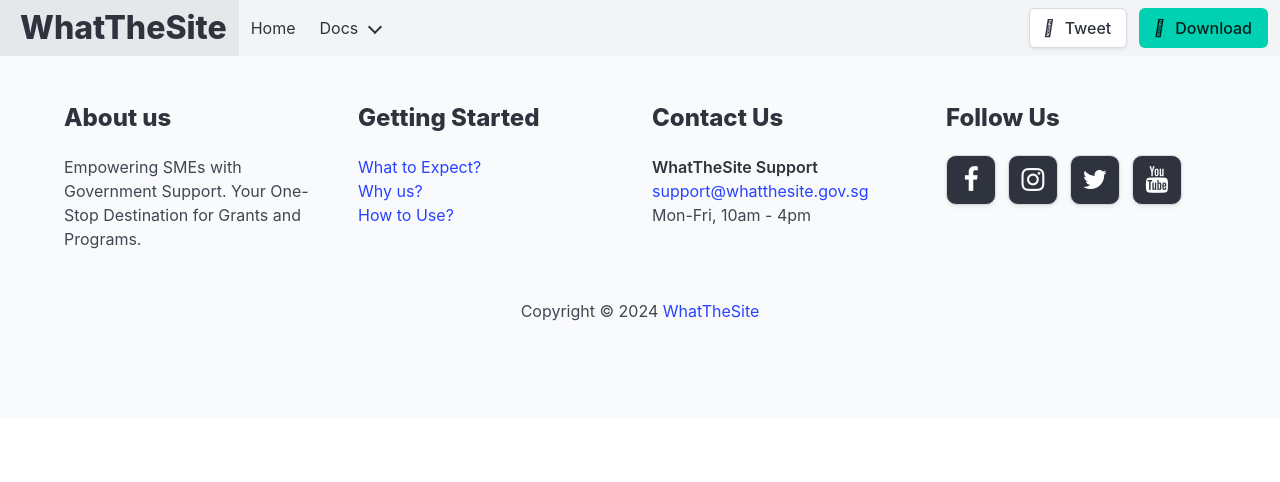
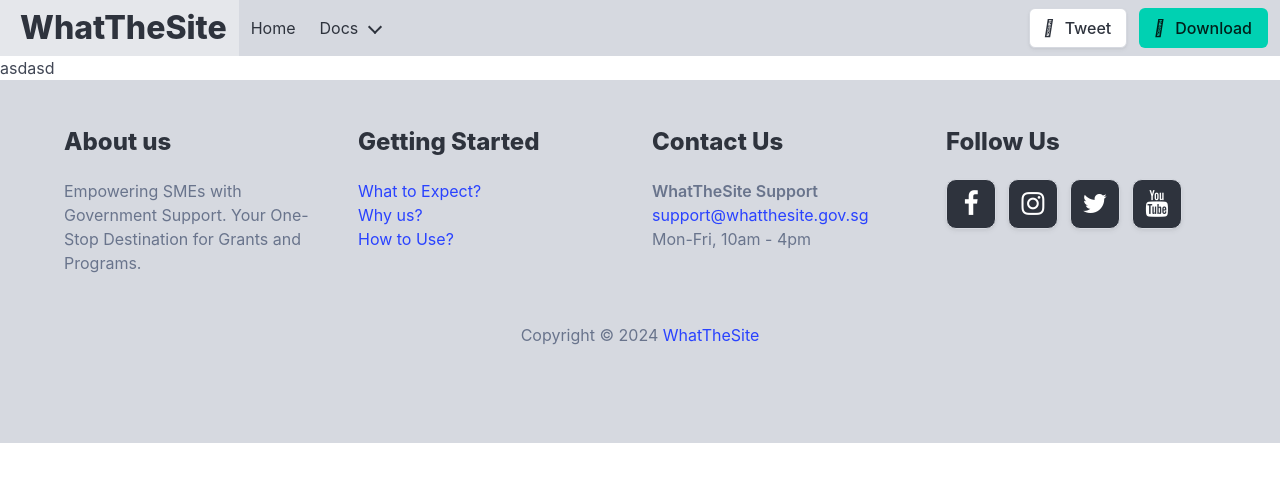
Before and after one commit to GalenLovesCheese/HackOMania, a Flask app: page / in a window 1280 px wide. Shown: the top 482 px of the page. Run offline with Flask 3, Linux system fonts and the light colour scheme.

Commit message:
fix: colour scheme

```diff
--- a/app/templates/index.html
+++ b/app/templates/index.html
@@ -11,15 +11,13 @@
     />
     <link rel="stylesheet" href="https://cdnjs.cloudflare.com/ajax/libs/font-awesome/4.7.0/css/font-awesome.min.css">
 </head>
-<body>
-<nav class="navbar is-light">
+<body class="is-background-light is-light">
+<nav class="navbar is-light is-background-grey-lighter">
     <div class="navbar-brand">
         <a class="navbar-item" href="">
-            <h1 class="title ml-2">WhatTheSite</h1>
-
-
+            <h1 class="title ml-2 is-color-grey-darker">WhatTheSite</h1>
         </a>
-        <div class="navbar-burger js-burger" data-target="navbarExampleTransparentExample">
+        <div class="navbar-burger js-burger is-light" data-target="navbarExampleTransparentExample">
             <span></span>
             <span></span>
             <span></span>
@@ -32,16 +30,23 @@
             <a class="navbar-item" href=""> Home </a>
             <div class="navbar-item has-dropdown is-hoverable">
                 <a class="navbar-link"> Docs </a>
-                <div class="navbar-dropdown is-boxed">
-                    <a class="navbar-item" href="https://bulma.io/documentation/overview/start/"> Overview </a>
-                    <a class="navbar-item" href="https://bulma.io/documentation/overview/modifiers/"> Modifiers </a>
+                <div class="navbar-dropdown is-boxed is-background-grey-lighter is-light">
+                    <a class="navbar-item is-background-grey-lighter is-color-grey-darker "
+                       href="https://bulma.io/documentation/overview/start/"> Overview </a>
+                    <a class="navbar-item is-background-grey-lighter is-color-grey-darker"
+                       href="https://bulma.io/documentation/overview/modifiers/"> Modifiers </a>
                     <hr class="navbar-divider">
-                    <a class="navbar-item" href="https://bulma.io/documentation/columns/basics/"> Columns </a>
-                    <a class="navbar-item is-selected" href="https://bulma.io/documentation/layout/container/">
+                    <a class="navbar-item is-background-grey-lighter is-color-grey-darker"
+                       href="https://bulma.io/documentation/columns/basics/"> Columns </a>
+                    <a class="navbar-item is-background-grey-lighter is-color-grey-darker"
+                       href="https://bulma.io/documentation/layout/container/">
                         Layout </a>
-                    <a class="navbar-item" href="https://bulma.io/documentation/form/general/"> Form </a>
-                    <a class="navbar-item" href="https://bulma.io/documentation/elements/box/"> Elements </a>
-                    <a class="navbar-item" href="https://bulma.io/documentation/components/breadcrumb/"> Components </a>
+                    <a class="navbar-item is-background-grey-lighter is-color-grey-darker"
+                       href="https://bulma.io/documentation/form/general/"> Form </a>
+                    <a class="navbar-item is-background-grey-lighter is-color-grey-darker"
+                       href="https://bulma.io/documentation/elements/box/"> Elements </a>
+                    <a class="navbar-item is-background-grey-lighter is-color-grey-darker"
+                       href="https://bulma.io/documentation/components/breadcrumb/"> Components </a>
                 </div>
             </div>
         </div>
@@ -79,42 +84,41 @@
     </div>
 </nav>
 
-<section>
-    <h1></h1>
+<section class="is-background-white">
+    <h1>asdasd</h1>
 </section>
 
 <!--Footer-->
 
-<footer class="footer">
-    <div class="container is-light mb-6">
+<footer class="footer is-background-grey-lighter">
+    <div class="container mb-6">
         <div class="footer-main">
             <div class="columns">
                 <div class="column">
-                    <h4 class="title is-4">About us </h4>
-                    <p class="">
+                    <h4 class="title is-4 is-color-grey-darker">About us </h4>
+                    <p class="is-color-grey">
                         Empowering SMEs with Government Support. Your One-Stop Destination for Grants and Programs.
                     </p>
                 </div>
                 <div class="column">
-                    <h4 class="title is-4">Getting Started</h4>
+                    <h4 class="title is-4 is-color-grey-darker">Getting Started</h4>
                     <p class="">
                     <p><a href="#">What to Expect?</a>
                     <p>
                     <p><a href="#">Why us?</a>
-                    <p></p>
                     <p><a href="#">How to Use?</a>
                     <p></p>
                 </div>
                 <div class="column">
-                    <h4 class="title is-4">Contact Us</h4>
-                    <p class="">
-                        <strong>WhatTheSite Support</strong>
+                    <h4 class="title is-4 is-color-grey-darker">Contact Us</h4>
+                    <p>
+                        <strong class="is-color-grey">WhatTheSite Support</strong>
                         <a href="mailto:support@whatthesite.gov.sg">support@whatthesite.gov.sg</a>
-                    <p>Mon-Fri, 10am - 4pm</p>
+                    <p class="is-color-grey">Mon-Fri, 10am - 4pm</p>
                 </div>
 
                 <div class="column">
-                    <h4 class="title is-4">Follow Us</h4>
+                    <h4 class="title is-4 is-color-grey-darker">Follow Us</h4>
 
                     <div class="buttons">
                         <a class="button is-medium is-facebook is-inverted is-black-social">
@@ -144,7 +148,7 @@
     </div>
 
     <div class="has-text-centered">
-        <p class="mt-4">
+        <p class="mt-4 is-color-grey">
             Copyright © 2024
             <a href="https://github.com/GalenLovesCheese/HackOMania">WhatTheSite</a>
         </p>
```
